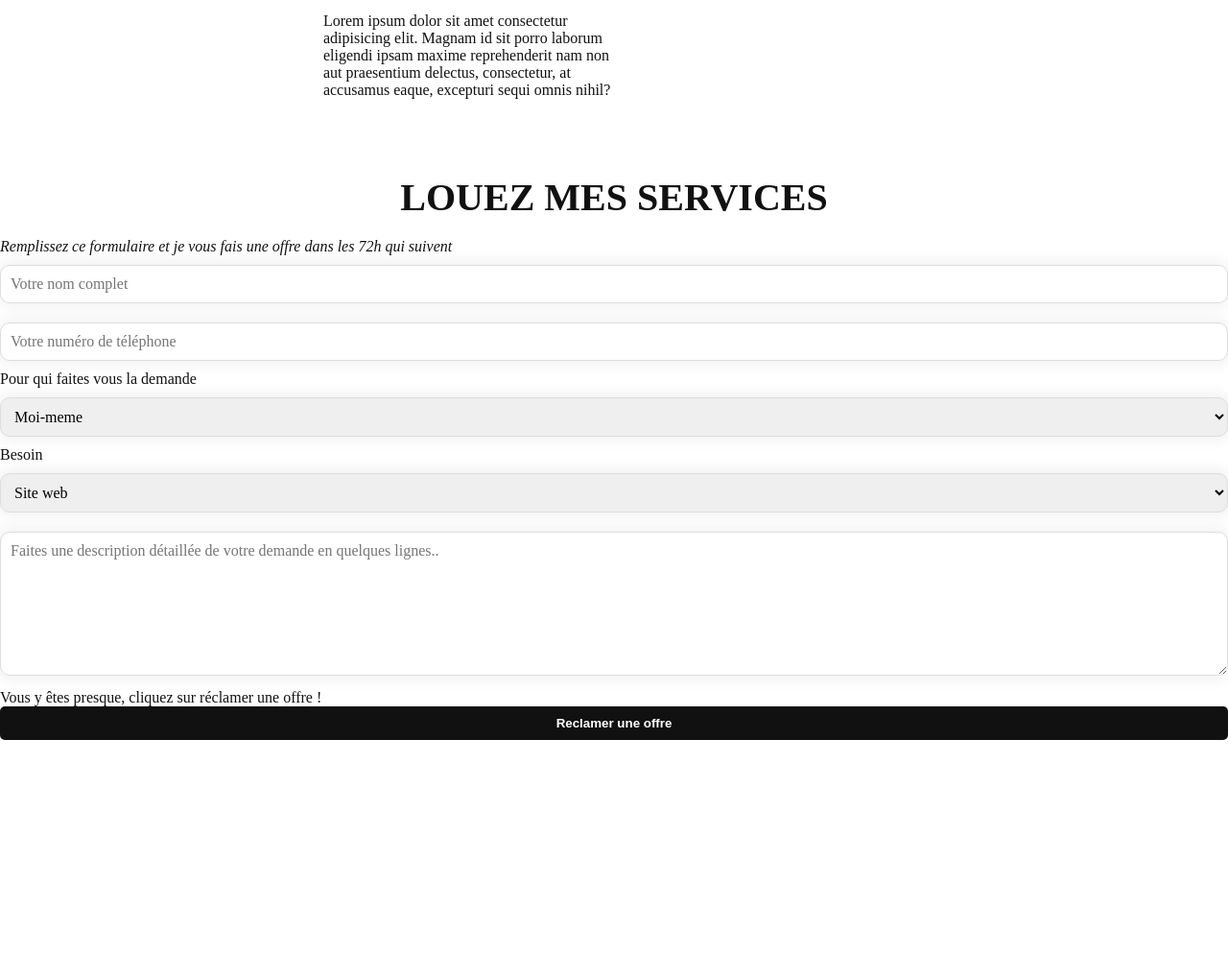
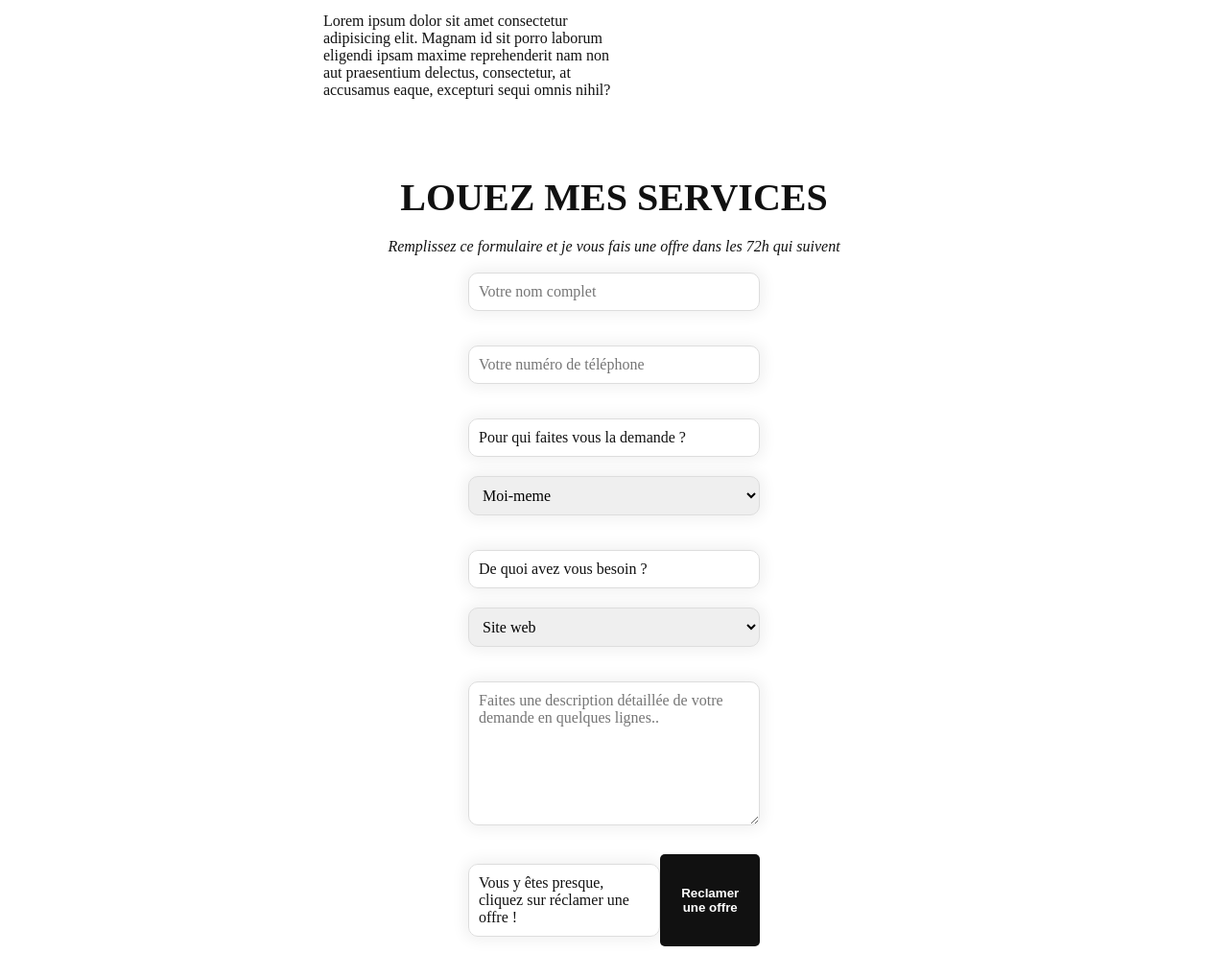
Before and after one commit to dev0ps221/pureportfo, a PHP site: page / in a window 1280 px wide; the page is wider, and only the part inside the window is pictured. Shown: the part 1714-2708 px from the top of that part at 96% size. Before the commit the page ends 2485 px from the top of that part, so only its background shows below. Run offline with PHP 8.4, Linux system fonts and the light colour scheme.

Commit message:
services

```diff
--- a/assets/css/master.css
+++ b/assets/css/master.css
@@ -92,7 +92,7 @@ img{
 }
 
 /* //forms */
-input[type=text] ,input[type=number] ,input[type=password], textarea ,select{
+input[type=text] ,input[type=number] ,input[type=password], textarea ,select,form label{
     font-family:inherit;
     font-size: inherit;
     padding:10px;
--- a/index.html
+++ b/index.html
@@ -318,6 +318,27 @@
             .service img{
                 width: 100%;
             }
+            #actionsservices{
+                padding-inline: var(--inline-padding);
+                text-align: center;
+            }
+            #actionsservices form{
+                padding-inline: var(--inline-padding);
+            }
+            #actionsservices form label{
+                display: flex;
+                min-width: 50%;
+            }
+            #actionsservices form #champs_reclamer_offre{
+                display: flex;
+            }
+            #actionsservices form .field{
+                text-align: left;
+                padding: .5rem;
+            }
+            #actionsservices #reclamer_offre{
+                width: 50%;
+            }
         </style>
 
         <section id="services">
@@ -379,7 +400,7 @@
                     </div>
                     <div class="field">
                         <label for="compte">
-                            Pour qui faites vous la demande
+                            Pour qui faites vous la demande ?
                         </label>
                         <select required="" id="compte" name="cible_demande">
                             <option value="self">Moi-meme</option>
@@ -389,7 +410,7 @@
                     </div>
                     <div class="field">
                         <label for="besoin">
-                            Besoin
+                            De quoi avez vous besoin ?
                         </label>
                         <select required="" name="besoin" id="besoin">
                             <option value="siteweb">
@@ -407,12 +428,15 @@
                             <option value="cours">
                                 Formation | Mise à niveau
                             </option>
+                            <option value="autre">
+                                Autre..
+                            </option>
                         </select>
                     </div>
                     <div class="field">
                         <textarea type="text" id="description_demande" name="description" placeholder="Faites une description détaillée de votre demande en quelques lignes.."></textarea>
                     </div>
-                    <div class="field">
+                    <div class="field" id="champs_reclamer_offre">
                         <label for="reclamer_offre">
                             Vous y êtes presque, cliquez sur réclamer une offre !
                         </label>
```
